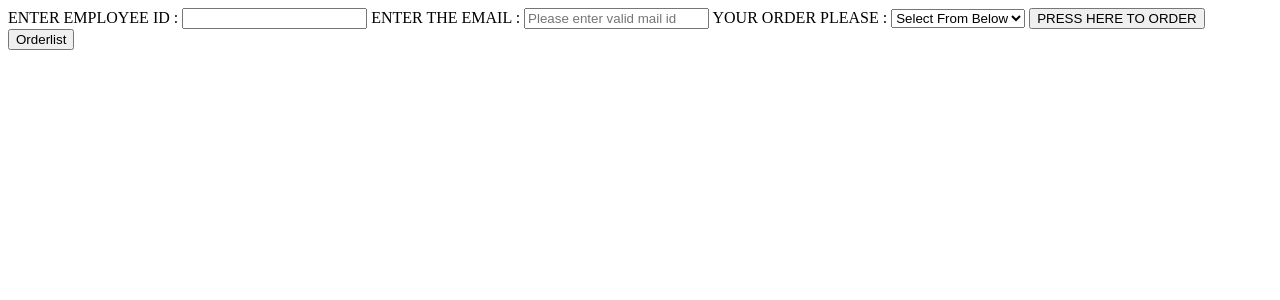
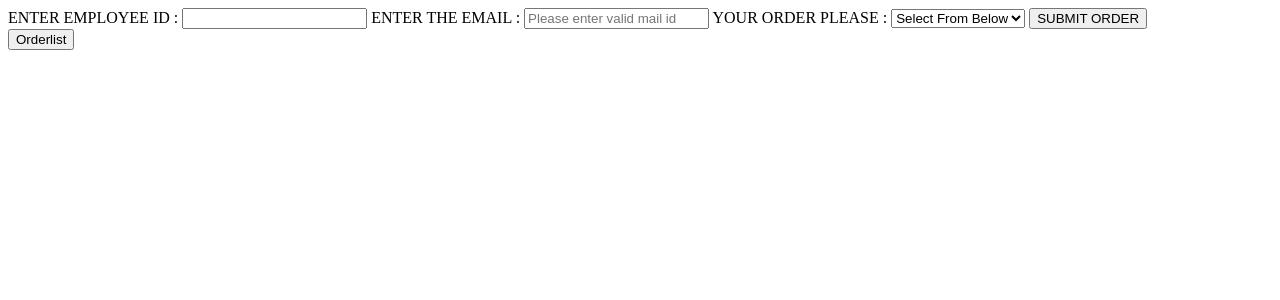
Before and after one commit to Sachin-Suresh-Hadadi/sigmoid, a Django app: page / in a window 1280 px wide. Shown: the top 300 px of the page. Run offline with Django 4.2, Linux system fonts and the light colour scheme.

Commit message:
final test #12

```diff
--- a/project/templates/index.html
+++ b/project/templates/index.html
@@ -25,7 +25,7 @@
             <option value="maggie">Maggie</option>
             <option value="Boiled">Boiled egg</option>
         </select>
-        <button type="submit" name="ConfermOrder">PRESS HERE TO ORDER</button>
+        <button type="submit" name="ConfermOrder">SUBMIT ORDER</button>
     </form>
     <a href="{% url 'orderlist' %}"><button>Orderlist</button></a>
 </body>
```
